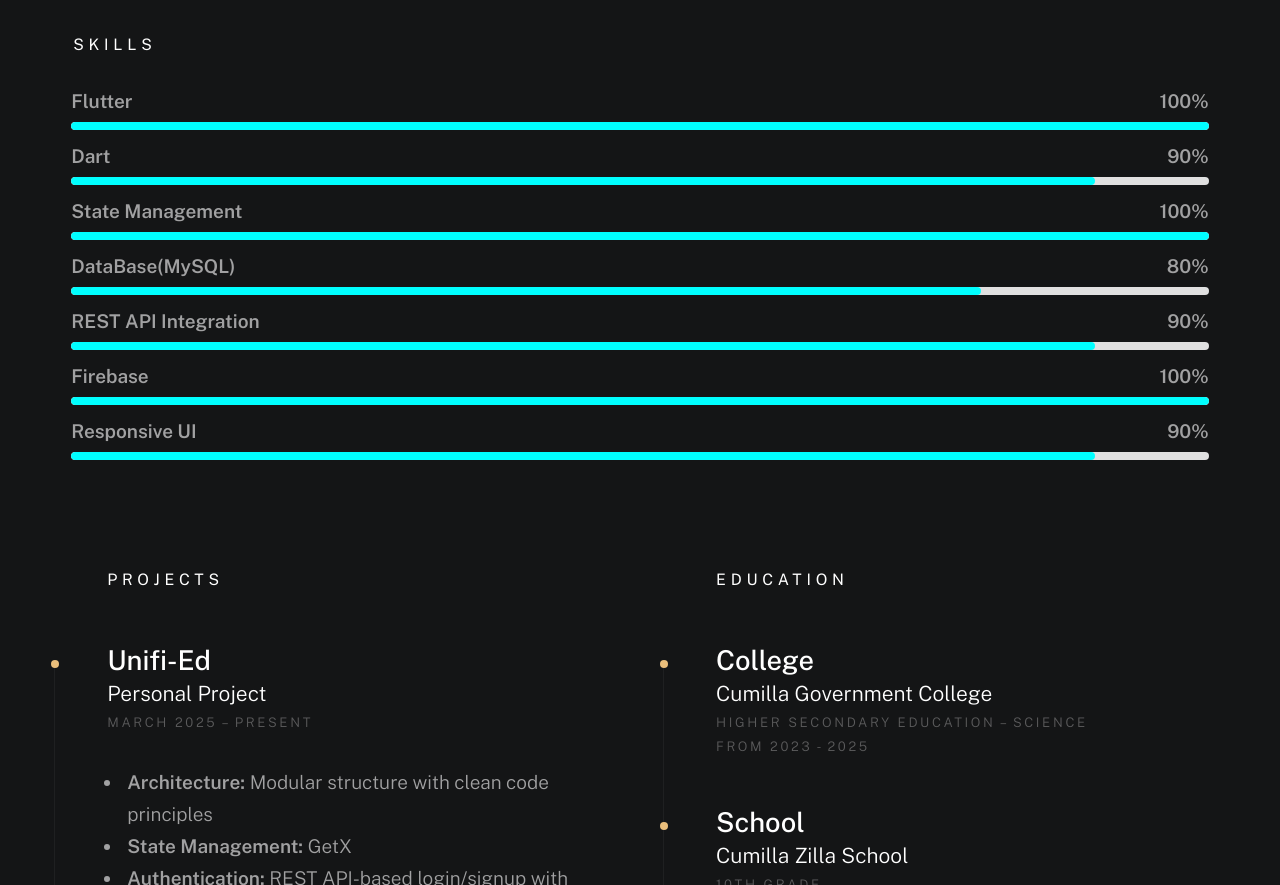
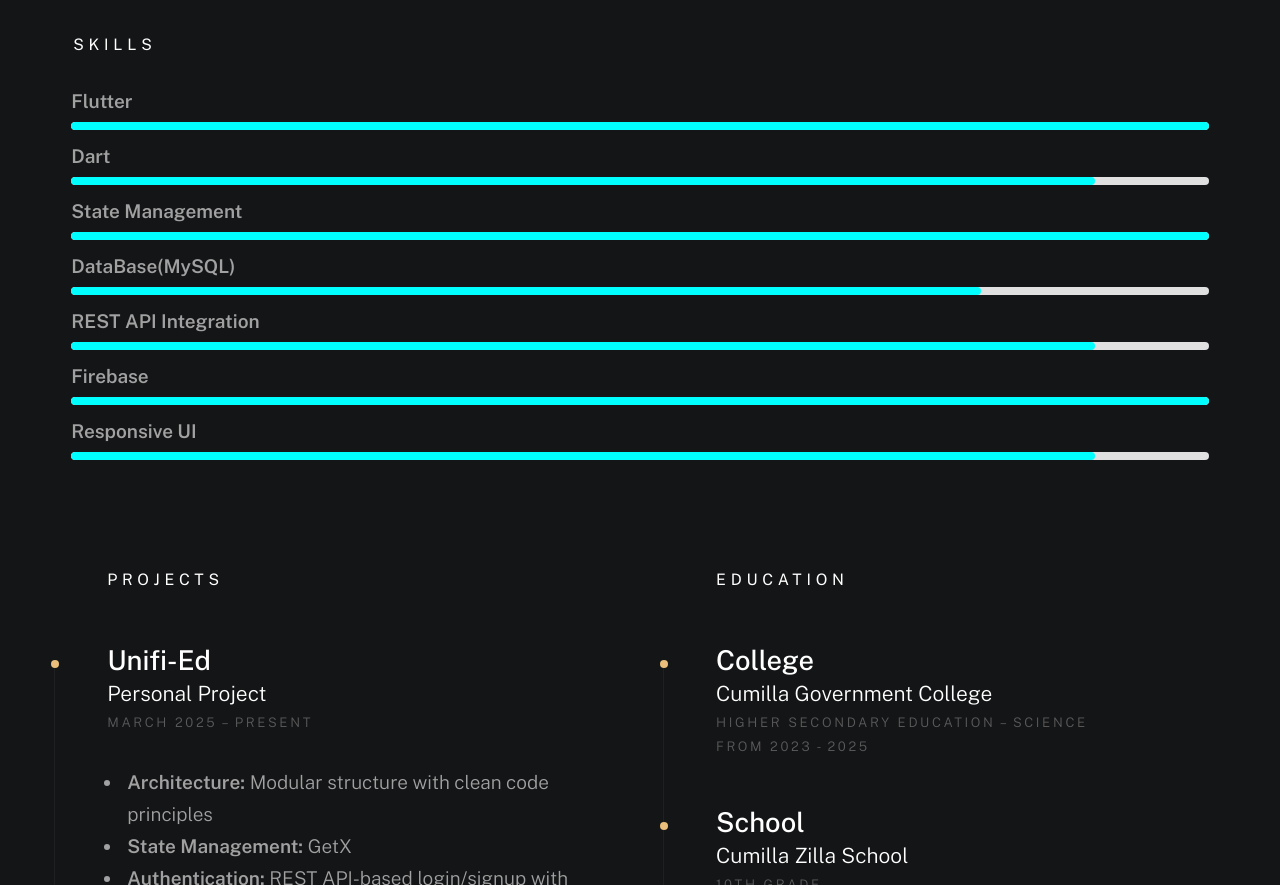
Before and after one commit to Abir-Bin-Billal/Abir-s-Portfolio, a plain HTML site: page index.html in a window 1280 px wide. Shown: the part 2195-3080 px from the top of the page. Drawn offline with nearby package versions, Linux system fonts and the light colour scheme; a web font is replaced by a local one.

Commit message:
Percantage removed

```diff
--- a/index.html
+++ b/index.html
@@ -184,7 +184,6 @@
                                 <div class="skill">
                                     <div style="display: flex; justify-content: space-between;">
                                         <span>Flutter</span>
-                                        <span>100%</span>
                                     </div>
                                     <div class="skill-bar">
                                         <div class="skill-bar-fill" style="width: 100%;"></div>
@@ -193,7 +192,6 @@
                             <div class="skill">
                                 <div style="display: flex; justify-content: space-between;">
                                     <span>Dart</span>
-                                    <span>90%</span>
                                 </div>
                                 <div class="skill-bar">
                                     <div class="skill-bar-fill" style="width: 90%;"></div>
@@ -202,7 +200,6 @@
                             <div class="skill">
                                 <div style="display: flex; justify-content: space-between;">
                                     <span>State Management</span>
-                                    <span>100%</span>
                                 </div>
                                 <div class="skill-bar">
                                     <div class="skill-bar-fill" style="width: 100%;"></div>
@@ -211,7 +208,6 @@
                             <div class="skill">
                                 <div style="display: flex; justify-content: space-between;">
                                     <span>DataBase(MySQL)</span>
-                                    <span>80%</span>
                                 </div>
                                 <div class="skill-bar">
                                     <div class="skill-bar-fill" style="width: 80%;"></div>
@@ -220,7 +216,6 @@
                             <div class="skill">
                                 <div style="display: flex; justify-content: space-between;">
                                     <span>REST API Integration</span>
-                                    <span>90%</span>
                                 </div>
                                 <div class="skill-bar">
                                     <div class="skill-bar-fill" style="width: 90%;"></div>
@@ -229,7 +224,6 @@
                             <div class="skill">
                                 <div style="display: flex; justify-content: space-between;">
                                     <span>Firebase</span>
-                                    <span>100%</span>
                                 </div>
                                 <div class="skill-bar">
                                     <div class="skill-bar-fill" style="width: 100%;"></div>
@@ -238,7 +232,6 @@
                             <div class="skill">
                                 <div style="display: flex; justify-content: space-between;">
                                     <span>Responsive UI</span>
-                                    <span>90%</span>
                                 </div>
                                 <div class="skill-bar">
                                     <div class="skill-bar-fill" style="width: 90%;"></div>
```
